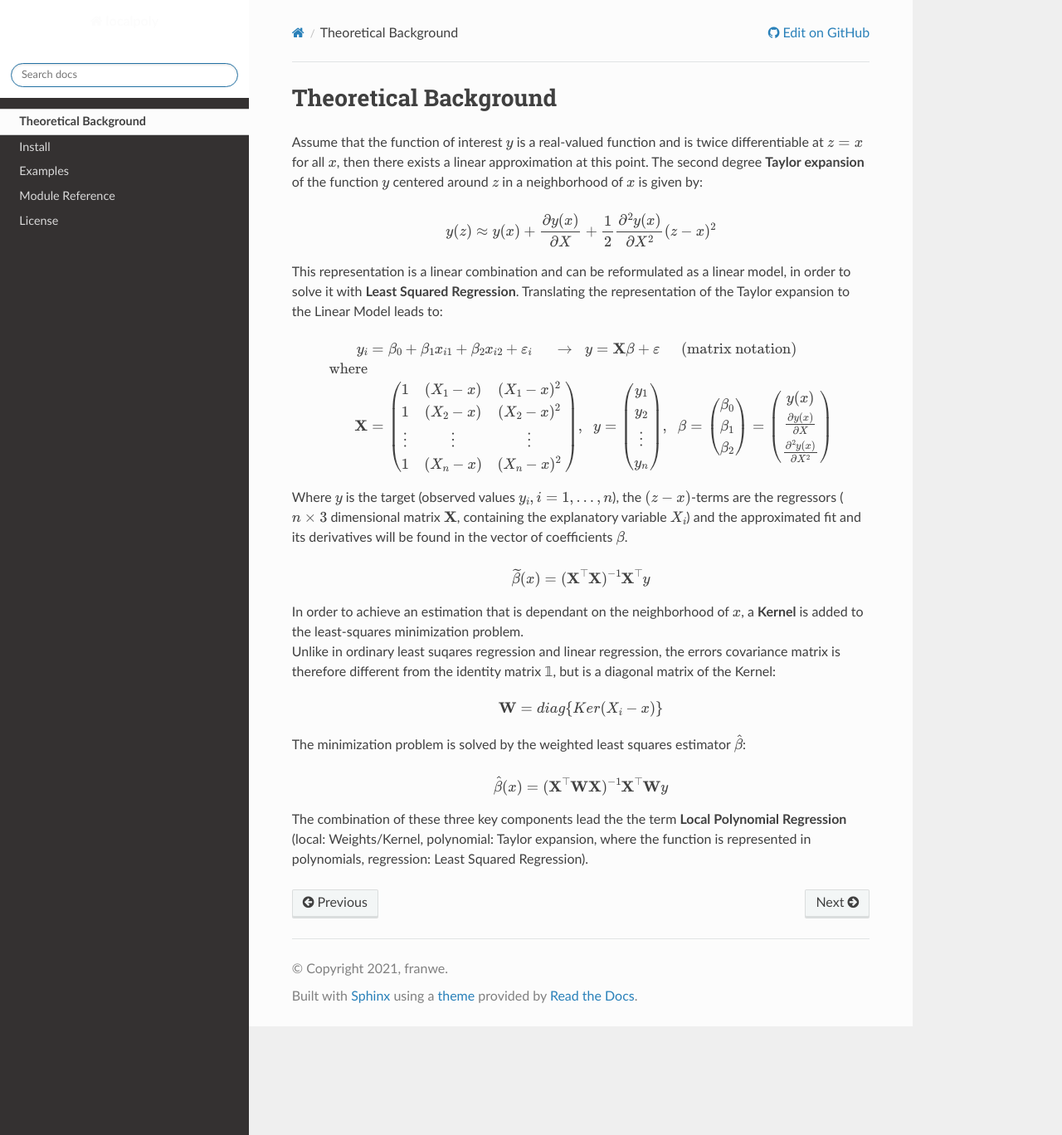
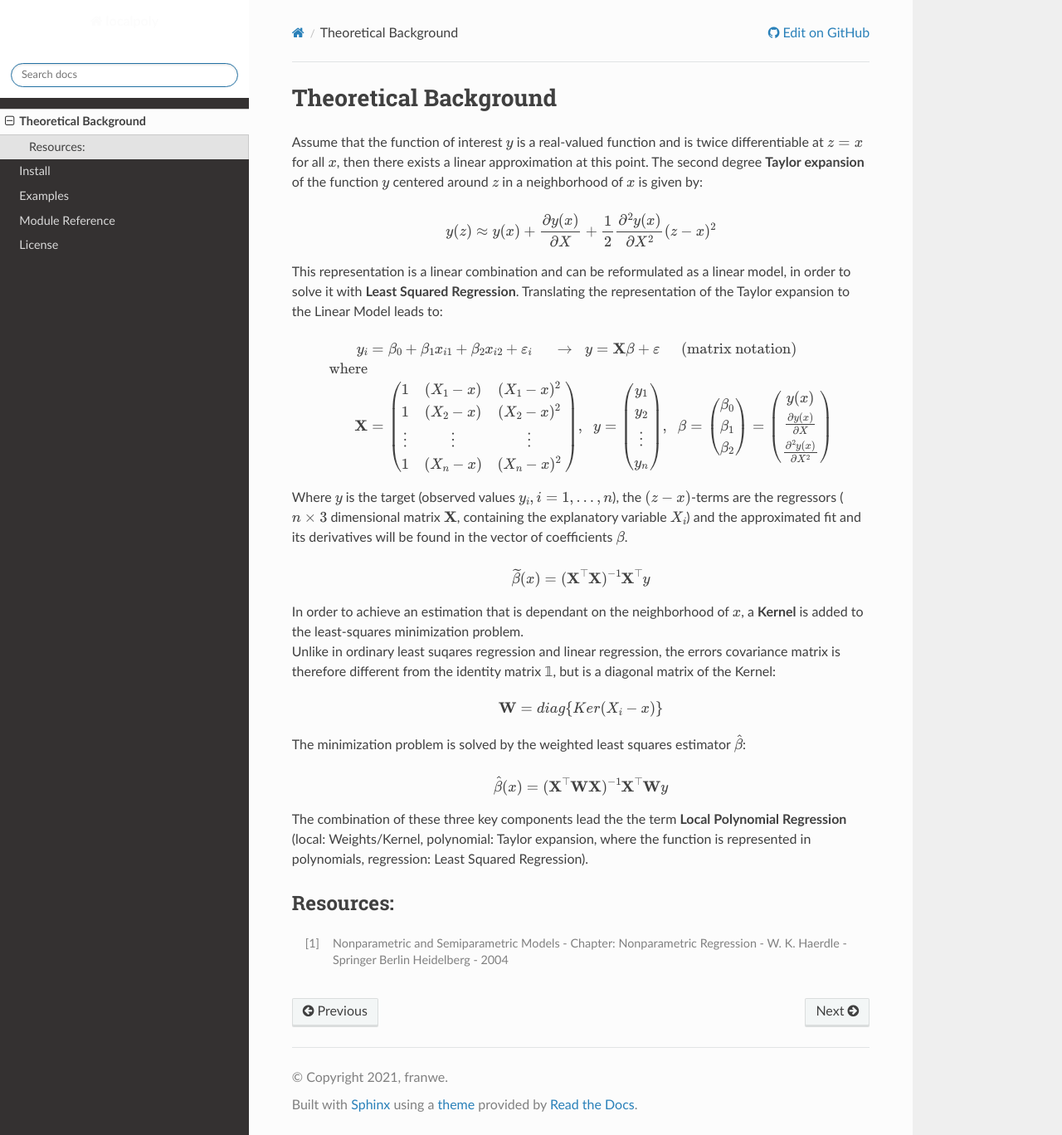
Before and after one commit to franwe/localpoly, a Sphinx documentation site: the page built from docs/text/theory.rst, in a window 1280 px wide and 1368 px high. Shown: the whole window at 83% size. Built offline with Sphinx 7.4.7 and the Read the Docs theme 2.0.0, drawn with Linux system fonts in a browser that asks for light colours; the version number is read from the project's files by our own code.

Commit message:
add resource

```diff
--- a/docs/text/theory.rst
+++ b/docs/text/theory.rst
@@ -72,3 +72,8 @@ The minimization problem is solved by the weighted least squares estimator :math
 
 The combination of these three key components lead the the term **Local Polynomial Regression**
 (local: Weights/Kernel, polynomial: Taylor expansion, where the function is represented in polynomials, regression: Least Squared Regression).
+
+Resources:
+----------
+
+.. [1] Nonparametric and Semiparametric Models - Chapter: Nonparametric Regression - W. K. Haerdle - Springer Berlin Heidelberg - 2004
```
